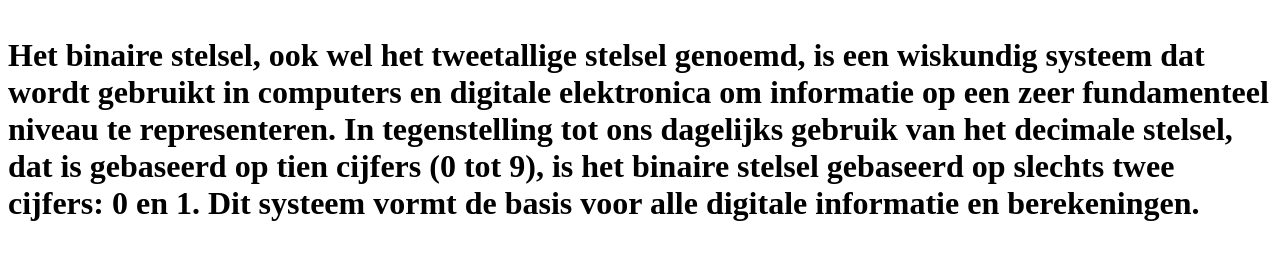
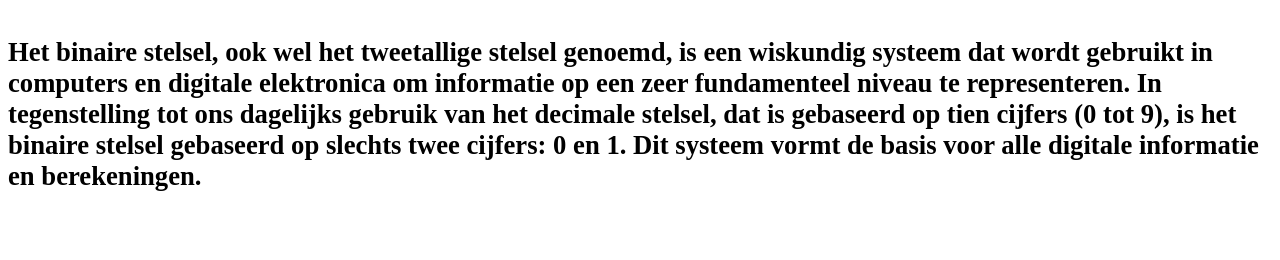
Before and after one commit to THOMBLE19/THOMBLE19.github.io, a plain HTML site: page binairestelsel.html in a window 1280 px wide. Shown: the part 66-326 px from the top of the page. Drawn offline with Linux system fonts and the light colour scheme.

Commit message:
v19 quick

```diff
--- a/binairestelsel.html
+++ b/binairestelsel.html
@@ -4,7 +4,7 @@
             <section id="sectie1">
             <h2>binaire stelsel</h2>
             <div class="info-box">
-            <p>Het binaire stelsel, ook wel het tweetallige stelsel genoemd, is een wiskundig systeem dat wordt gebruikt in computers en digitale elektronica om informatie op een zeer fundamenteel niveau te representeren. In tegenstelling tot ons dagelijks gebruik van het decimale stelsel, dat is gebaseerd op tien cijfers (0 tot 9), is het binaire stelsel gebaseerd op slechts twee cijfers: 0 en 1. Dit systeem vormt de basis voor alle digitale informatie en berekeningen.</p>
+            <small><p>Het binaire stelsel, ook wel het tweetallige stelsel genoemd, is een wiskundig systeem dat wordt gebruikt in computers en digitale elektronica om informatie op een zeer fundamenteel niveau te representeren. In tegenstelling tot ons dagelijks gebruik van het decimale stelsel, dat is gebaseerd op tien cijfers (0 tot 9), is het binaire stelsel gebaseerd op slechts twee cijfers: 0 en 1. Dit systeem vormt de basis voor alle digitale informatie en berekeningen.</p></small>
          </div>
          </body>
             </section>
```
Also changed, not shown: 1 other file.
